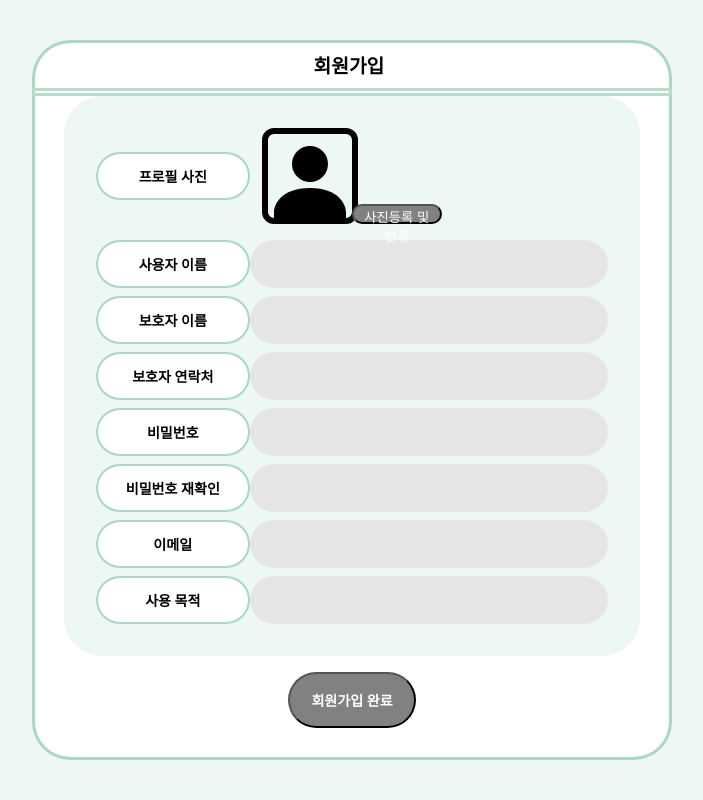
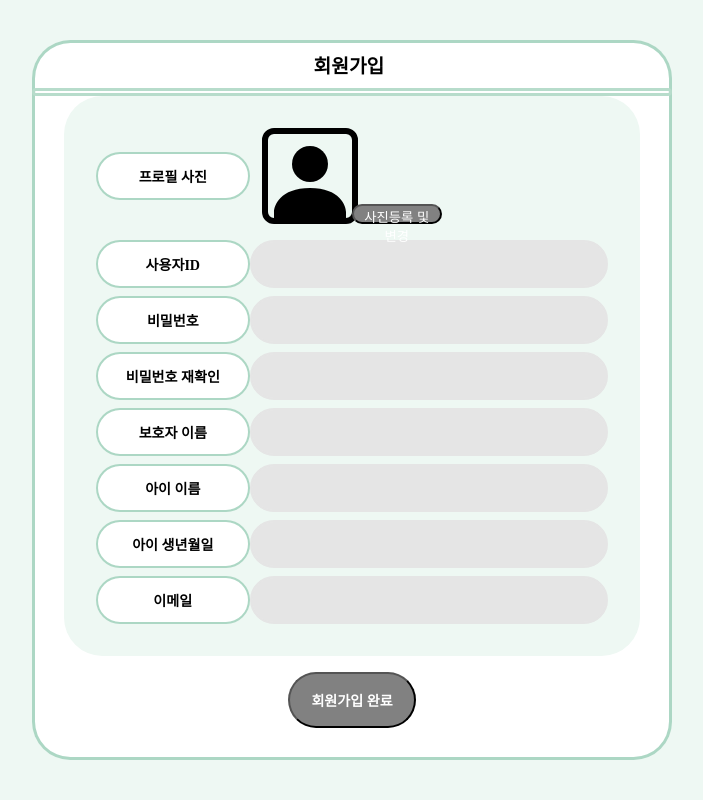
Before and after one commit to KwonYeongkyeong/DodamDodam, a Django app: page /dodam/join/ in a window 1280 px wide. Shown: the whole page, without its empty margins (288-991 px from the left). Run offline with Django 3.2, Linux system fonts and the light colour scheme; some web fonts are replaced.

Commit message:
회원가입 html 수정

```diff
--- a/dodamdodam/dodam/static/diary.css
+++ b/dodamdodam/dodam/static/diary.css
@@ -30,7 +30,7 @@ body {
     top:50%;
     z-index: 1;
 
-    width: 48%;
+    width: 52%;
     height: auto;
 }
 .cocomong {
--- a/dodamdodam/dodam/templates/join.html
+++ b/dodamdodam/dodam/templates/join.html
@@ -27,13 +27,13 @@
     <div class="back"></div>
 
     <button id="box1">프로필 사진</button>
-    <button id="box2">사용자 이름</button>
-    <button id="box3">보호자 이름</button>
-    <button id="box4">보호자 연락처</button>
-    <button id="box5">비밀번호</button>
-    <button id="box6">비밀번호 재확인</button>
-    <button id="box7">이메일</button>
-    <button id="box8">사용 목적</button>
+    <button id="box2">사용자ID</button>
+    <button id="box3">비밀번호</button>
+    <button id="box4">비밀번호 재확인</button>
+    <button id="box5">보호자 이름</button>
+    <button id="box6">아이 이름</button>
+    <button id="box7">아이 생년월일</button>
+    <button id="box8">이메일</button>
 
     <!-- <input type="text" name="write2" id="write2">
     <input type="text" name="write3" id="write3">
@@ -53,27 +53,27 @@
         <br>
         <!-- Password: -->
         <br>
-        <input name="password1" type="password1" value="" id="write5">
+        <input name="password1" type="password1" value="" id="write3">
         <br>
         <!-- Confirm Password: -->
         <br>
-        <input name="password2" type="password2" value="" id="write6">
+        <input name="password2" type="password2" value="" id="write4">
         <br>
         <!-- guardian name: -->
         <br>
-        <input name="guardian name" type="text" value="" id="write3">
+        <input name="guardian name" type="text" value="" id="write5">
         <br>
-        <!-- contact information: -->
+        <!-- child name: -->
         <br>
-        <input name="contact information" type="text" value="" id="write4">
+        <input name="child name" type="text" value="" id="write6">
+        <br>
+        <!-- birth date: -->
+        <br>
+        <input name="birth date" type="text" value="" id="write7">
         <br>
         <!-- email: -->
         <br>
-        <input name="email" type="text" value="" id="write7">
-        <br>
-        <!-- purpose of use: -->
-        <br>
-        <input name="purpose of use" type="text" value="" id="write8">
+        <input name="email" type="text" value="" id="write8">
         <br>
 
 
```
